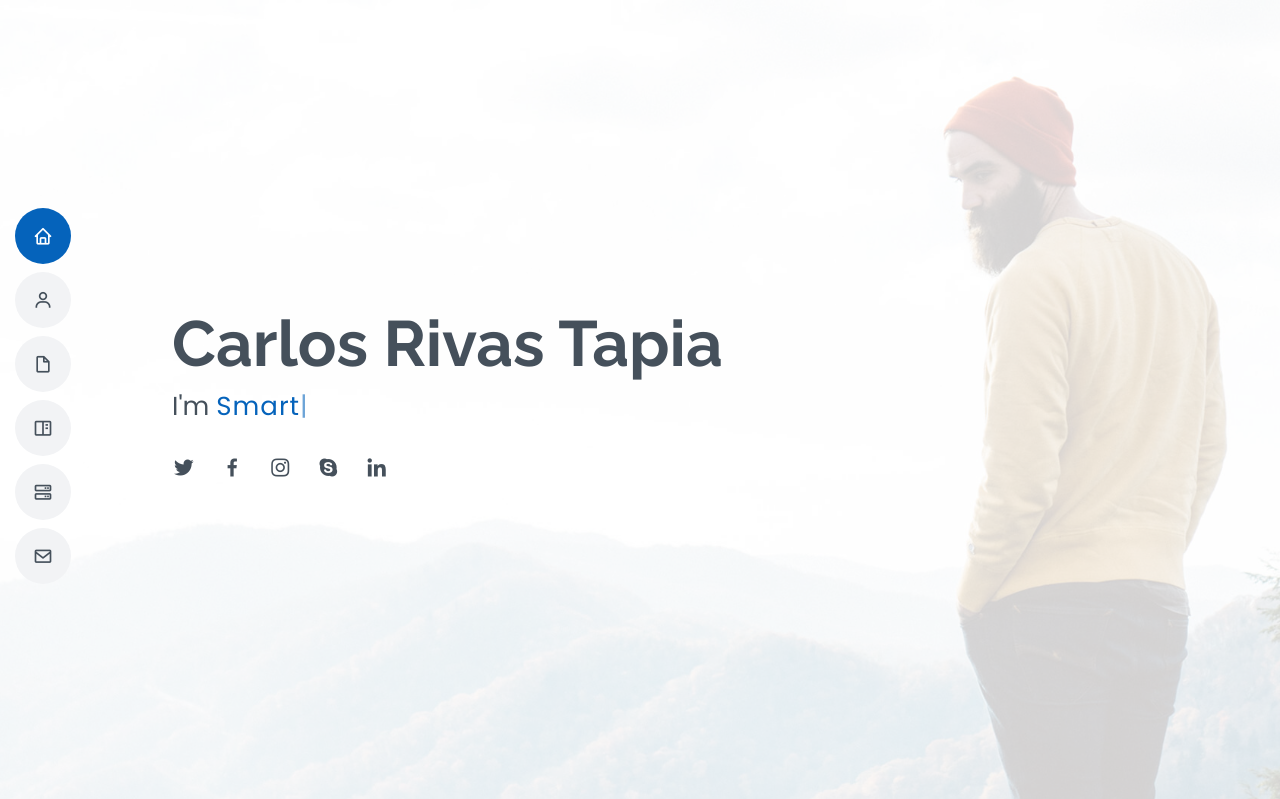
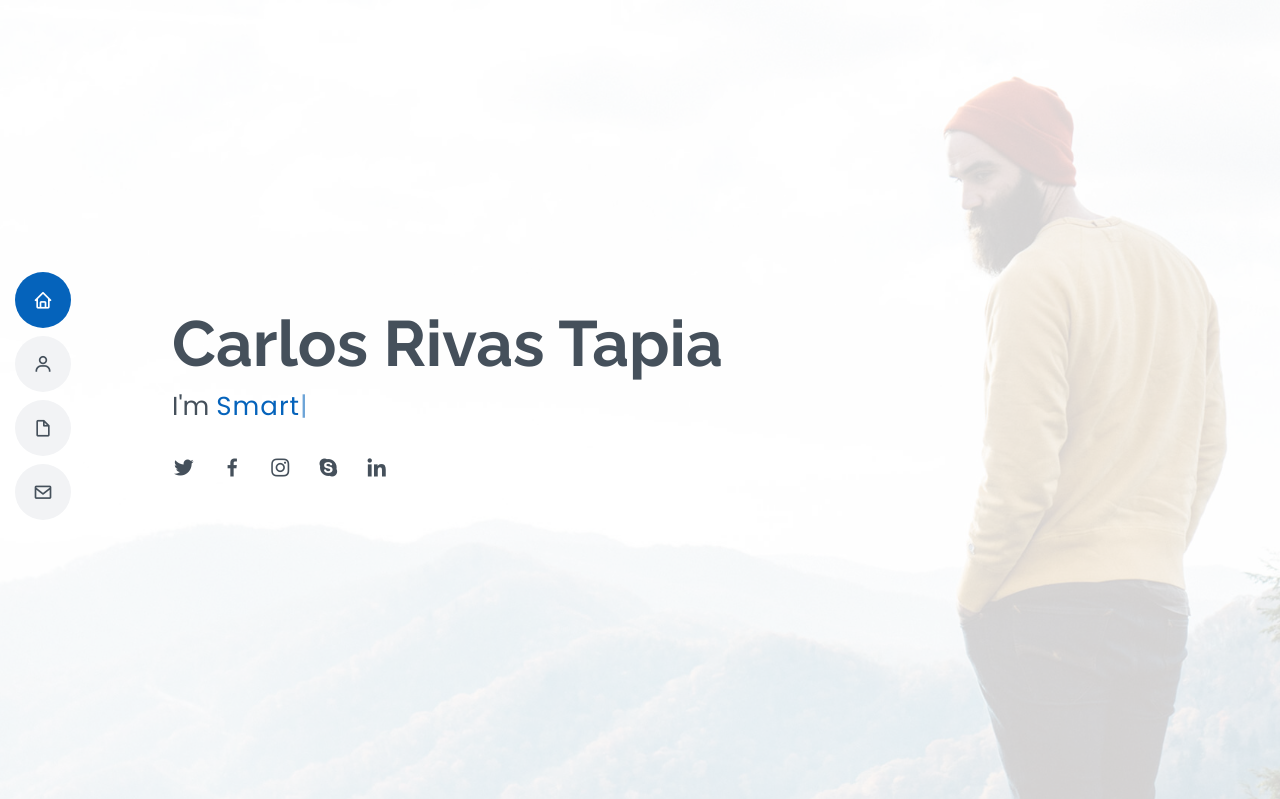
Before and after one commit to Carlos141205/-1101-final-project-, a Flask app: page / in a window 1280 px wide. Shown: the top 799 px of the page. Run offline with Flask 3, Linux system fonts and the light colour scheme; some libraries are stand-ins or nearby versions.

Commit message:
modified:   templates/index.html

```diff
--- a/templates/index.html
+++ b/templates/index.html
@@ -11,7 +11,7 @@
 
   <!-- Favicons -->
   <link href="static/img/favicon.png" rel="icon">
-  <link href="static/img/apple-touch-icon.png" rel="apple-touch-icon">
+  <link href="static/img/apple-tcouch-icon.png" rel="apple-touch-icon">
 
   <!-- Google Fonts -->
   <link href="https://fonts.googleapis.com/css?family=Open+Sans:300,300i,400,400i,600,600i,700,700i|Raleway:300,300i,400,400i,500,500i,600,600i,700,700i|Poppins:300,300i,400,400i,500,500i,600,600i,700,700i" rel="stylesheet">
@@ -49,8 +49,6 @@
         <li><a href="#hero" class="nav-link scrollto active"><i class="bx bx-home"></i> <span>Home</span></a></li>
         <li><a href="#about" class="nav-link scrollto"><i class="bx bx-user"></i> <span>About</span></a></li>
         <li><a href="#resume" class="nav-link scrollto"><i class="bx bx-file-blank"></i> <span>Resume</span></a></li>
-        <li><a href="#portfolio" class="nav-link scrollto"><i class="bx bx-book-content"></i> <span>Portfolio</span></a></li>
-        <li><a href="#services" class="nav-link scrollto"><i class="bx bx-server"></i> <span>Services</span></a></li>
         <li><a href="#contact" class="nav-link scrollto"><i class="bx bx-envelope"></i> <span>Contact</span></a></li>
       </ul>
     </nav><!-- .nav-menu -->
```
